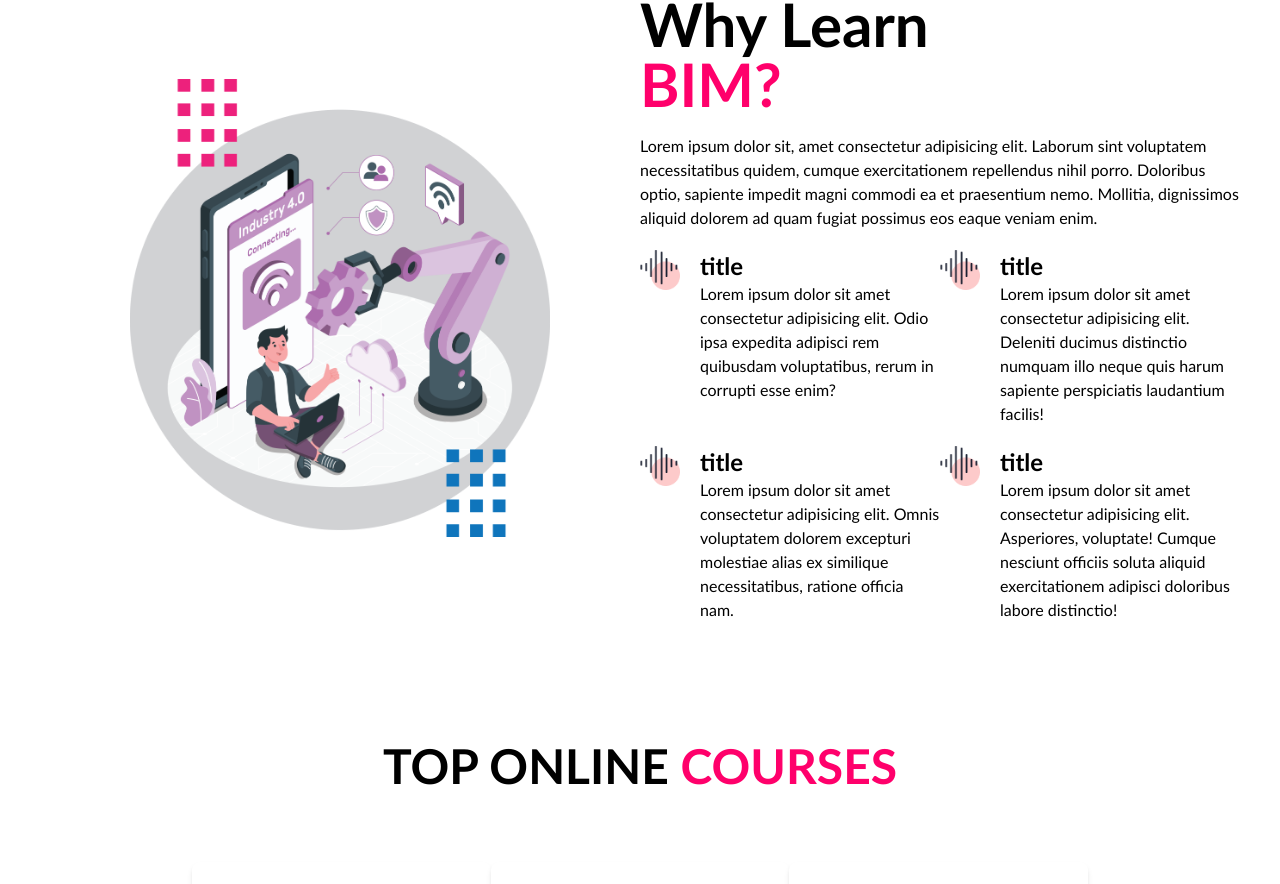
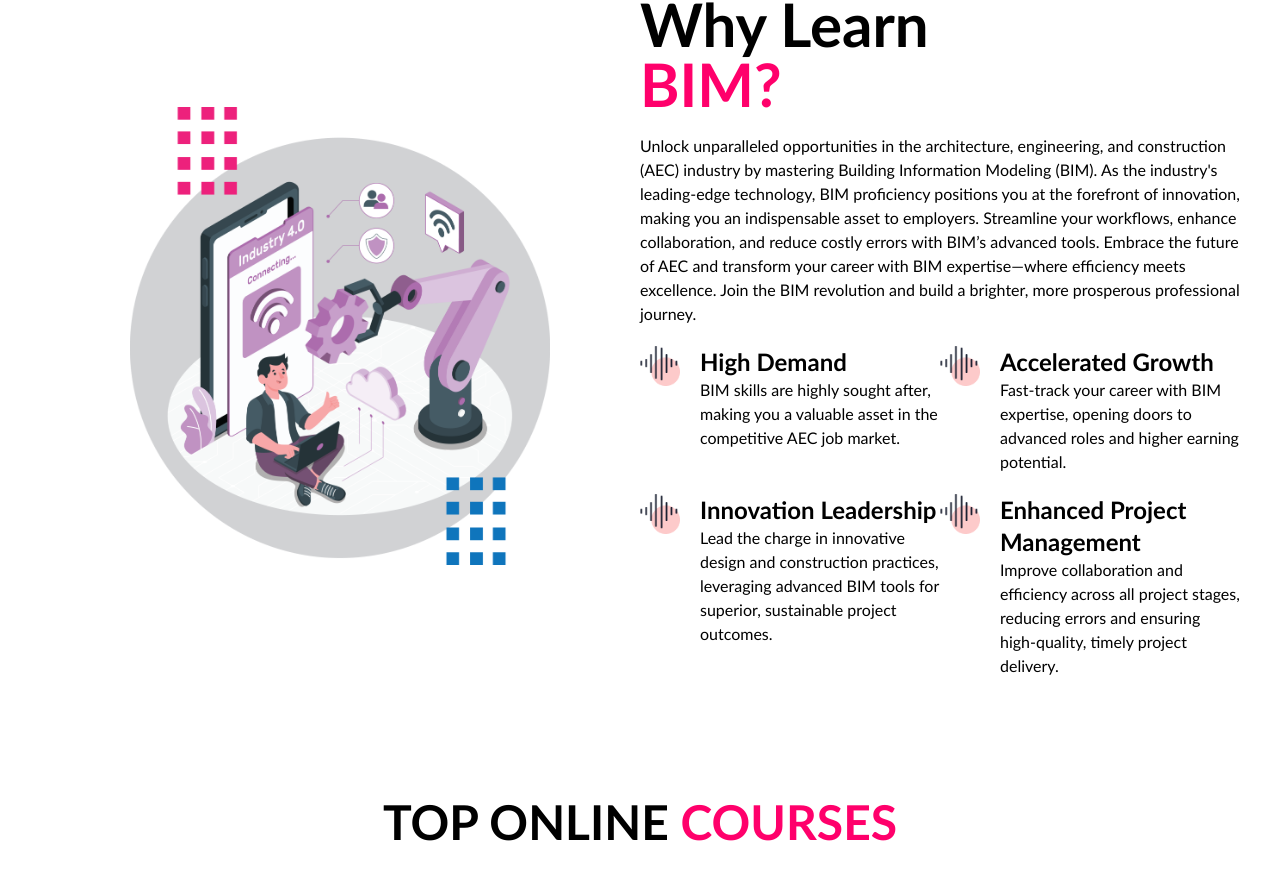
Before and after one commit to Thund3rHawk/BIM-user-frontend, a React (Vite) app: page / in a window 1280 px wide. Shown: the part 1706-2590 px from the top of the page. Built offline with nearby package versions, Linux system fonts and the light colour scheme.

Commit message:
text changes

```diff
--- a/src/pages/Home.jsx
+++ b/src/pages/Home.jsx
@@ -389,54 +389,58 @@ const Home = () => {
             <span className="text-[#FF006B]">BIM?</span>
           </h1>
           <h1>
-            Lorem ipsum dolor sit, amet consectetur adipisicing elit. Laborum
-            sint voluptatem necessitatibus quidem, cumque exercitationem
-            repellendus nihil porro. Doloribus optio, sapiente impedit magni
-            commodi ea et praesentium nemo. Mollitia, dignissimos aliquid
-            dolorem ad quam fugiat possimus eos eaque veniam enim.
+            Unlock unparalleled opportunities in the architecture, engineering,
+            and construction (AEC) industry by mastering Building Information
+            Modeling (BIM). As the industry's leading-edge technology, BIM
+            proficiency positions you at the forefront of innovation, making you
+            an indispensable asset to employers. Streamline your workflows,
+            enhance collaboration, and reduce costly errors with BIM’s advanced
+            tools. Embrace the future of AEC and transform your career with BIM
+            expertise—where efficiency meets excellence. Join the BIM revolution
+            and build a brighter, more prosperous professional journey.
           </h1>
           <div className="flex flex-wrap ">
             <div className="flex w-[50%] gap-5 mb-5">
               <img src={wave} alt="wave" className="h-10 w-10" />
               <div>
-                <h1 className="text-2xl font-bold">title</h1>
+                <h1 className="text-2xl font-bold">High Demand</h1>
                 <h1>
-                  Lorem ipsum dolor sit amet consectetur adipisicing elit. Odio
-                  ipsa expedita adipisci rem quibusdam voluptatibus, rerum in
-                  corrupti esse enim?
+                  BIM skills are highly sought after, making you a valuable
+                  asset in the competitive AEC job market.
                 </h1>
               </div>
             </div>
             <div className="flex w-[50%] gap-5 mb-5">
               <img src={wave} alt="wave" className="h-10 w-10" />
               <div>
-                <h1 className="text-2xl font-bold">title</h1>
+                <h1 className="text-2xl font-bold">Accelerated Growth</h1>
                 <h1>
-                  Lorem ipsum dolor sit amet consectetur adipisicing elit.
-                  Deleniti ducimus distinctio numquam illo neque quis harum
-                  sapiente perspiciatis laudantium facilis!
+                  Fast-track your career with BIM expertise, opening doors to
+                  advanced roles and higher earning potential.
                 </h1>
               </div>
             </div>
             <div className="flex w-[50%] gap-5">
               <img src={wave} alt="wave" className="h-10 w-10" />
               <div>
-                <h1 className="text-2xl font-bold">title</h1>
+                <h1 className="text-2xl font-bold">Innovation Leadership</h1>
                 <h1>
-                  Lorem ipsum dolor sit amet consectetur adipisicing elit. Omnis
-                  voluptatem dolorem excepturi molestiae alias ex similique
-                  necessitatibus, ratione officia nam.
+                  Lead the charge in innovative design and construction
+                  practices, leveraging advanced BIM tools for superior,
+                  sustainable project outcomes.
                 </h1>
               </div>
             </div>
             <div className="flex w-[50%] gap-5">
               <img src={wave} alt="wave" className="h-10 w-10" />
               <div>
-                <h1 className="text-2xl font-bold">title</h1>
+                <h1 className="text-2xl font-bold">
+                  Enhanced Project Management
+                </h1>
                 <h1>
-                  Lorem ipsum dolor sit amet consectetur adipisicing elit.
-                  Asperiores, voluptate! Cumque nesciunt officiis soluta aliquid
-                  exercitationem adipisci doloribus labore distinctio!
+                  Improve collaboration and efficiency across all project
+                  stages, reducing errors and ensuring high-quality, timely
+                  project delivery.
                 </h1>
               </div>
             </div>
```
